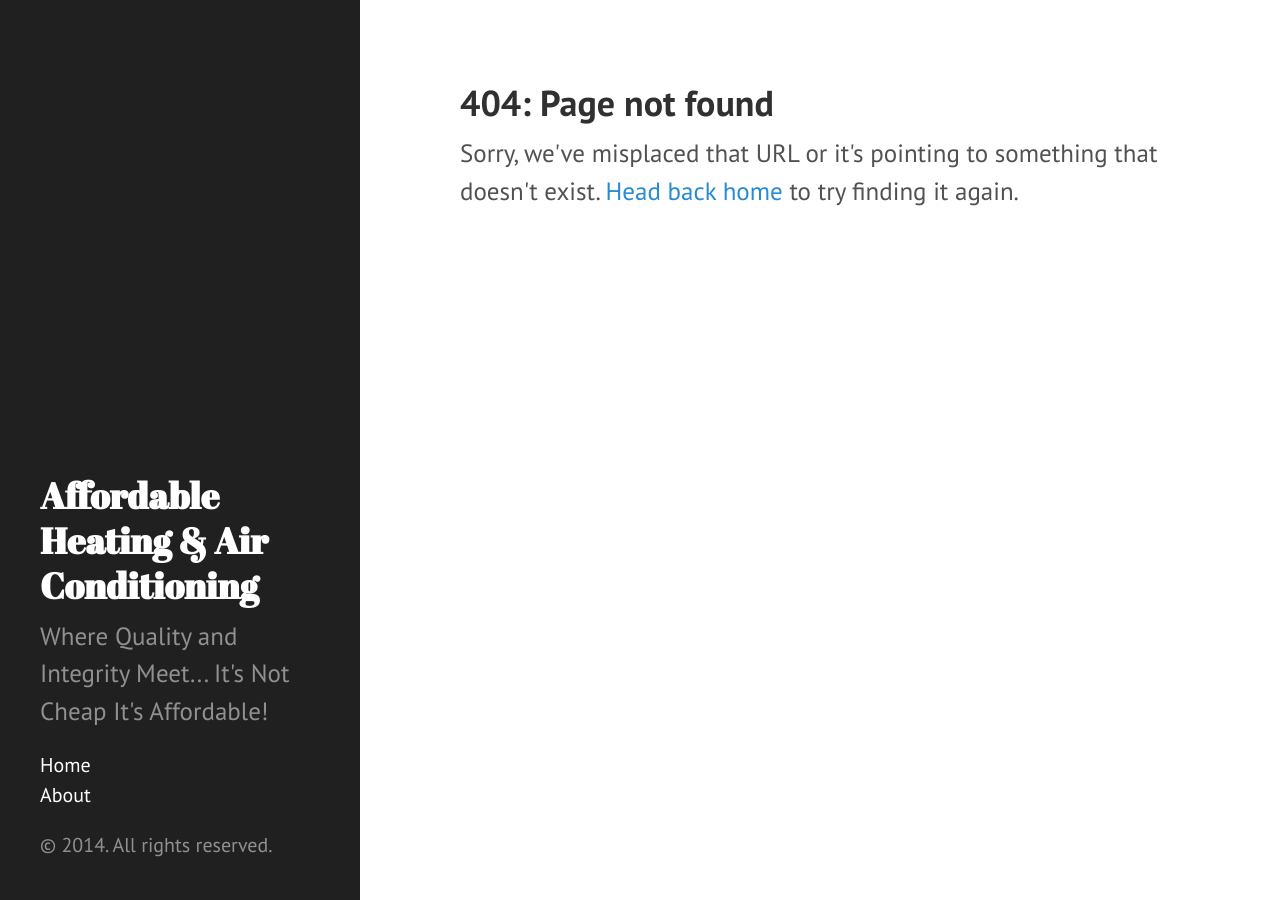
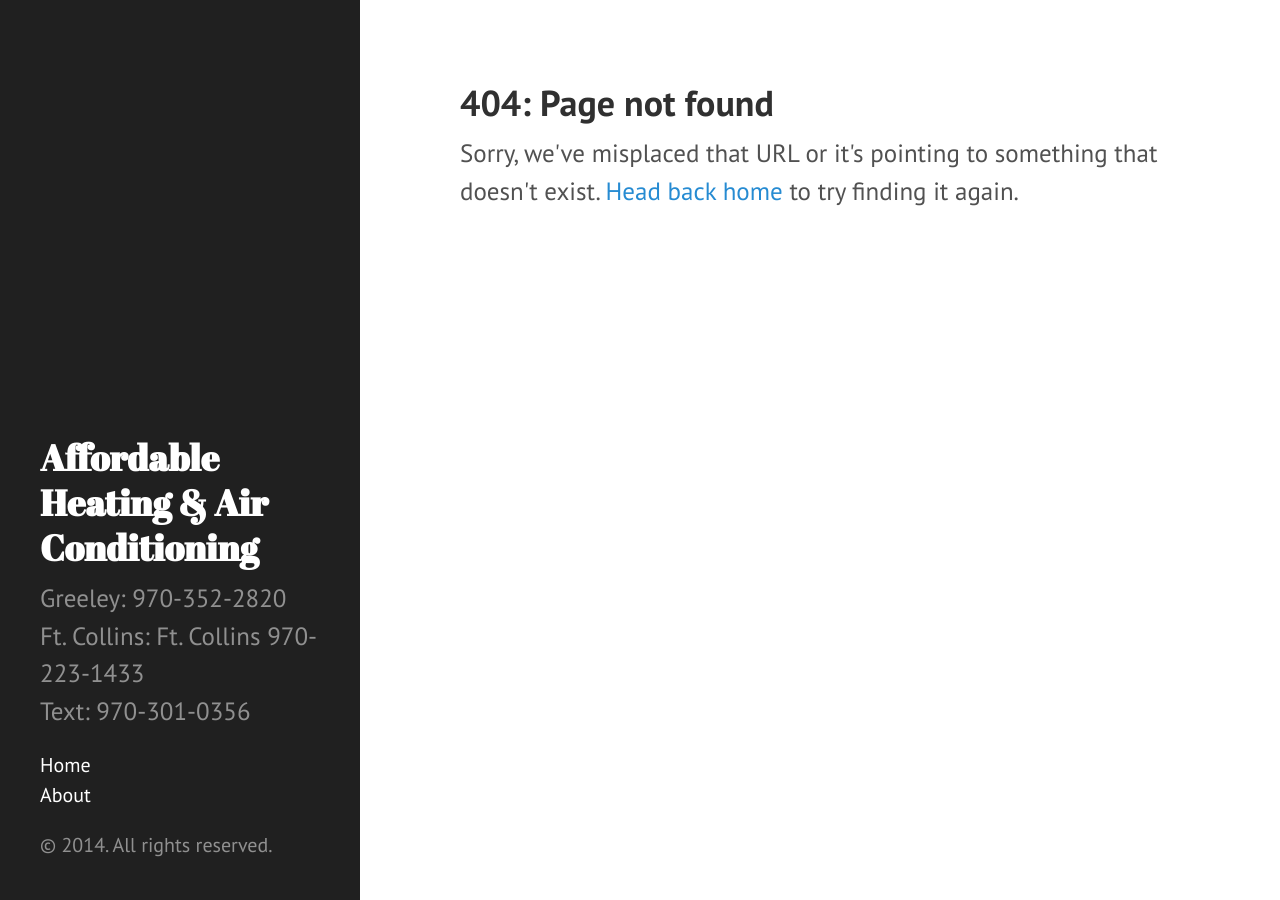
Before and after one commit to affordablehvac/affordablehvac.github.io, a Jekyll site: the page built from 404.html, in a window 1280 px wide. Built offline with Jekyll 4.4.1, drawn with Linux system fonts in a browser that asks for light colours; Markdown is read by kramdown in place of the engine named in the settings.

Commit message:
Description change to numbers

```diff
--- a/_config.yml
+++ b/_config.yml
@@ -7,6 +7,6 @@
 
 # Setup
 title:            Affordable Heating & Air Conditioning
-tagline:          'Where Quality and Integrity Meet'
-description:      "Where Quality and Integrity Meet...  It's Not Cheap It's Affordable!"
+tagline:          "Where Quality and Integrity Meet...  It's Not Cheap It's Affordable!"
+description:      'Greeley: 970-352-2820 <br/>Ft. Collins: Ft. Collins 970-223-1433 <br/>Text: 970-301-0356'
 url:              http://affordablehvac.com
```
